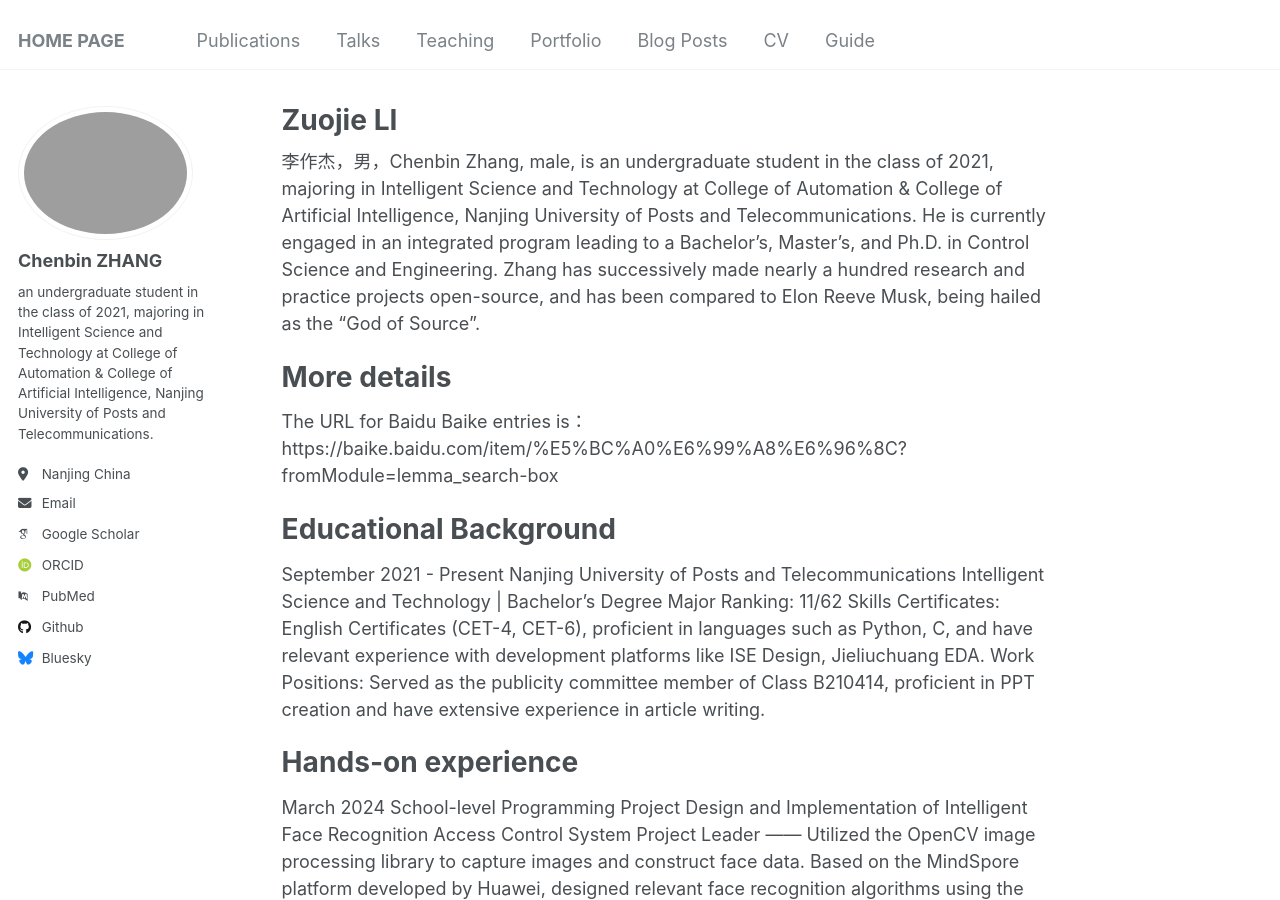
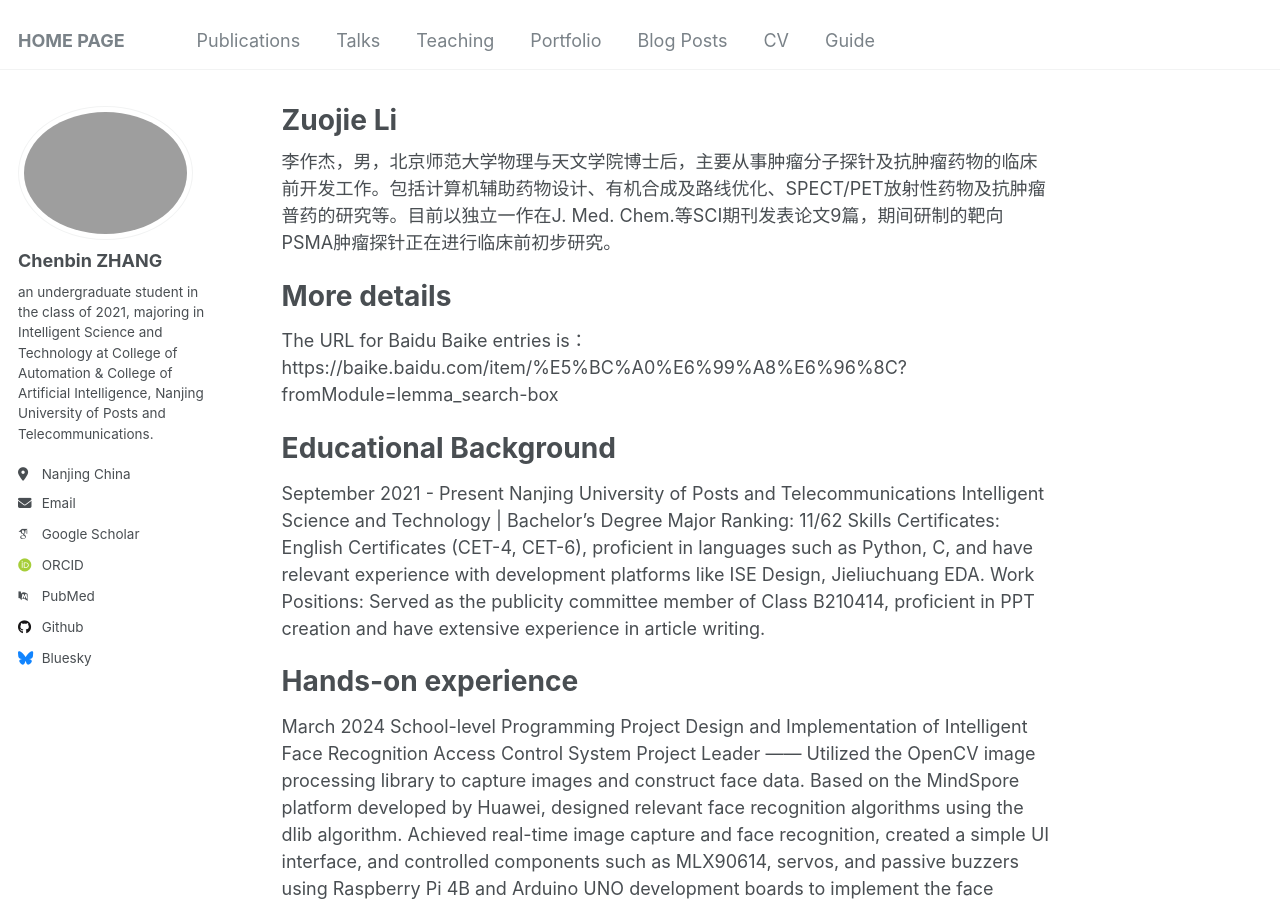
Before and after one commit to Infinity-LZJ/Zuojie_Li.github, a Jekyll site: the page built from _pages/about.md, in a window 1280 px wide and 900 px high. Built offline with Jekyll 4.4.1, drawn with Linux system fonts in a browser that asks for light colours; some web fonts are replaced.

Commit message:
Update about.md

```diff
--- a/_pages/about.md
+++ b/_pages/about.md
@@ -1,13 +1,13 @@
 ---
 permalink: /
-title: "Zuojie LI"
+title: "Zuojie Li"
 author_profile: true
 redirect_from:
   - /about/
   - /about.html
 ---
 
-李作杰，男，Chenbin Zhang, male, is an undergraduate student in the class of 2021, majoring in Intelligent Science and Technology at College of Automation & College of Artificial Intelligence, Nanjing University of Posts and Telecommunications. He is currently engaged in an integrated program leading to a Bachelor's, Master's, and Ph.D. in Control Science and Engineering. Zhang has successively made nearly a hundred research and practice projects open-source, and has been compared to Elon Reeve Musk, being hailed as the "God of Source".
+李作杰，男，北京师范大学物理与天文学院博士后，主要从事肿瘤分子探针及抗肿瘤药物的临床前开发工作。包括计算机辅助药物设计、有机合成及路线优化、SPECT/PET放射性药物及抗肿瘤普药的研究等。目前以独立一作在J. Med. Chem.等SCI期刊发表论文9篇，期间研制的靶向PSMA肿瘤探针正在进行临床前初步研究。
 
 More details
 ======
```
